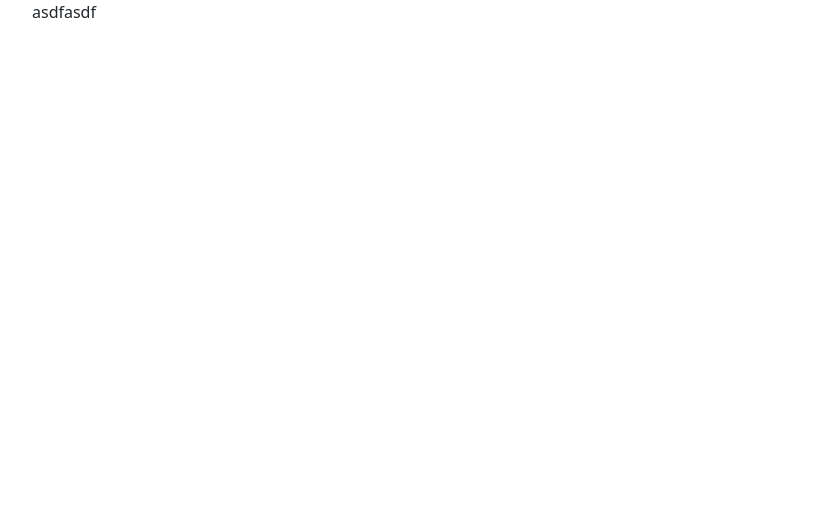
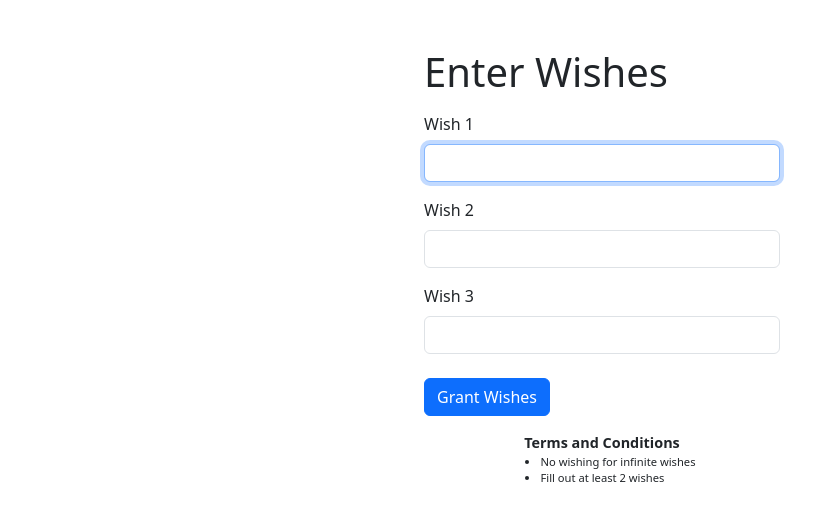
Before and after one commit to johnrearden/javascript-debugging, a plain HTML site: page form.html in a window 1280 px wide. Shown: the whole page, without its empty margins (38-853 px from the left). Drawn offline with nearby package versions, Linux system fonts and the light colour scheme.

Commit message:
Add form page

```diff
--- a/assets/css/style.css
+++ b/assets/css/style.css
@@ -0,0 +1,12 @@
+a {
+    text-decoration: none;
+}
+
+.t-and-c-title {
+    font-size: 0.9rem;
+    font-weight: bolder;
+}
+
+.t-and-c-list {
+    font-size: 0.7rem;
+}
--- a/assets/js/form_script.js
+++ b/assets/js/form_script.js
@@ -0,0 +1,59 @@
+const forbiddenWords = [
+    "unlimied",
+    "boundless",
+    "endless",
+    "limitless",
+    "eternal",
+    "never-ending",
+    "unbounded",
+    "ceaseless",
+    "infinite",
+    "interminable",
+    "unlimited",
+    "incalculable",
+    "unquantifiable",
+    "immeasurable",
+    "countless",
+    "uncountable",
+    "perpetual",
+    "timeless",
+    "everlasting",
+    "unending",
+    "unfathomable",
+    "vast",
+    "cosmic"
+  ];
+
+
+document.addEventListener('DOMContentLoaded', () => {
+    const wishInputs = document.querySelectorAll('.wish-input');
+    const form = document.querySelector('form');
+
+    form.addEventListener('submit', (e) => {
+        e.preventDefault();
+
+        let wishCount = 0;
+
+        for (let input of wishInputs) {
+            const value = input.value.toLowerCase();
+            const words = value.split(' ');
+            for (let word of words) {
+                if (forbiddenWords.includes(word)) {
+                    input.setCustomValidity('No wishing for infinite wishes!');
+                    input.reportValidity();
+                    return;
+                }
+            }
+            if (value.length > 0) {
+                wishCount++;
+            }
+            if (value.length === 0 && wishCount < 2) {
+                console.log(input.id);
+                input.setCustomValidity('You must make at least 2 wishes!');
+                input.reportValidity();
+                return;
+            }
+        }
+        form.submit();
+    });
+});
--- a/form.html
+++ b/form.html
@@ -1,5 +1,6 @@
 <!DOCTYPE html>
 <html lang="en">
+
 <head>
     <meta charset="UTF-8">
     <meta name="viewport" content="width=device-width, initial-scale=1.0">
@@ -7,11 +8,46 @@
     <link rel="stylesheet" href="https://cdn.jsdelivr.net/npm/bootstrap@5.3.3/dist/css/bootstrap.min.css">
     <link rel="stylesheet" href="assets/css/style.css">
 </head>
+
 <body>
-    <div class="container">
-        <div class="row">asdfasdf</div>
+    <div class="container mt-5">
+        <div class="row justify-content-center">
+            <div class="col-12 col-md-6 col-lg-4">
+                <h1>Enter Wishes</h1>
+                <form action="" class="mt-3">
+                    <div class="mb-3">
+                        <label for="wish1" class="form-label">Wish 1</label>
+                        <input
+                            type="text" id="wish1" name="wish2"
+                            class="form-control wish-input" autofocus>
+                    </div>
+                    <div class="mb-3">
+                        <label for="wish2" class="form-label">Wish 2</label>
+                        <input type="text" id="wish2" name="wish3" class="form-control wish-input">
+                    </div>
+                    <div class="mb-3">
+                        <label for="wish3" class="form-label">Wish 3</label>
+                        <input type="text" id="wish3" name="wish3" class="form-control wish-input">
+                    </div>
+                    <div class="mb-3 mt-4">
+                        <button type="submit" class="btn btn-primary">Grant Wishes</button>
+                    </div>
+                    <div class="d-flex flex-column align-items-center justify-content-center">
+                        <span class="t-and-c-title">
+                            Terms and Conditions
+                        </span>
+                        <ul class="t-and-c-list" style="width: fit-content;">
+                            <li>No wishing for infinite wishes</li>
+                            <li>Fill out at least 2 wishes</li>
+                        </ul>
+                    </div>
+
+                </form>
+            </div>
+        </div>
     </div>
     <script src="https://cdn.jsdelivr.net/npm/bootstrap@5.3.3/dist/js/bootstrap.bundle.min.js"></script>
     <script src="assets/js/form_script.js"></script>
 </body>
+
 </html>
```
